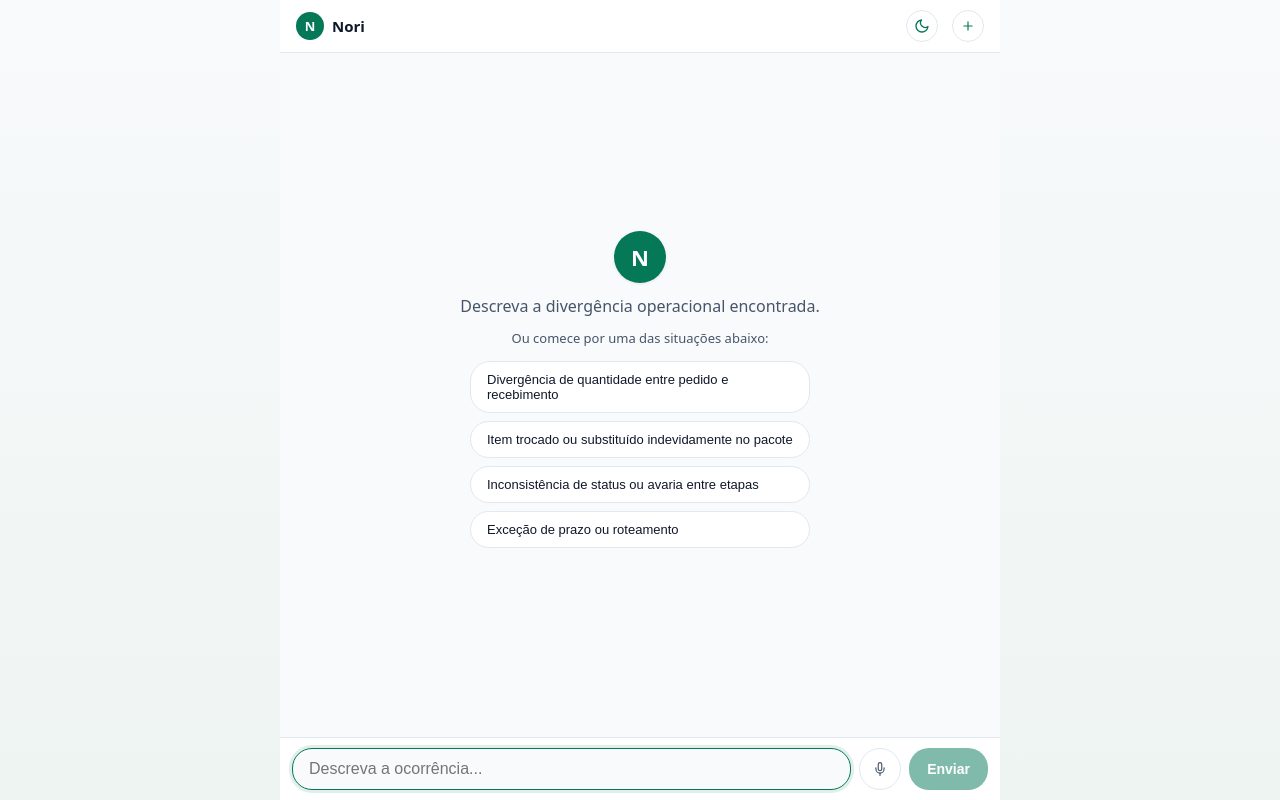
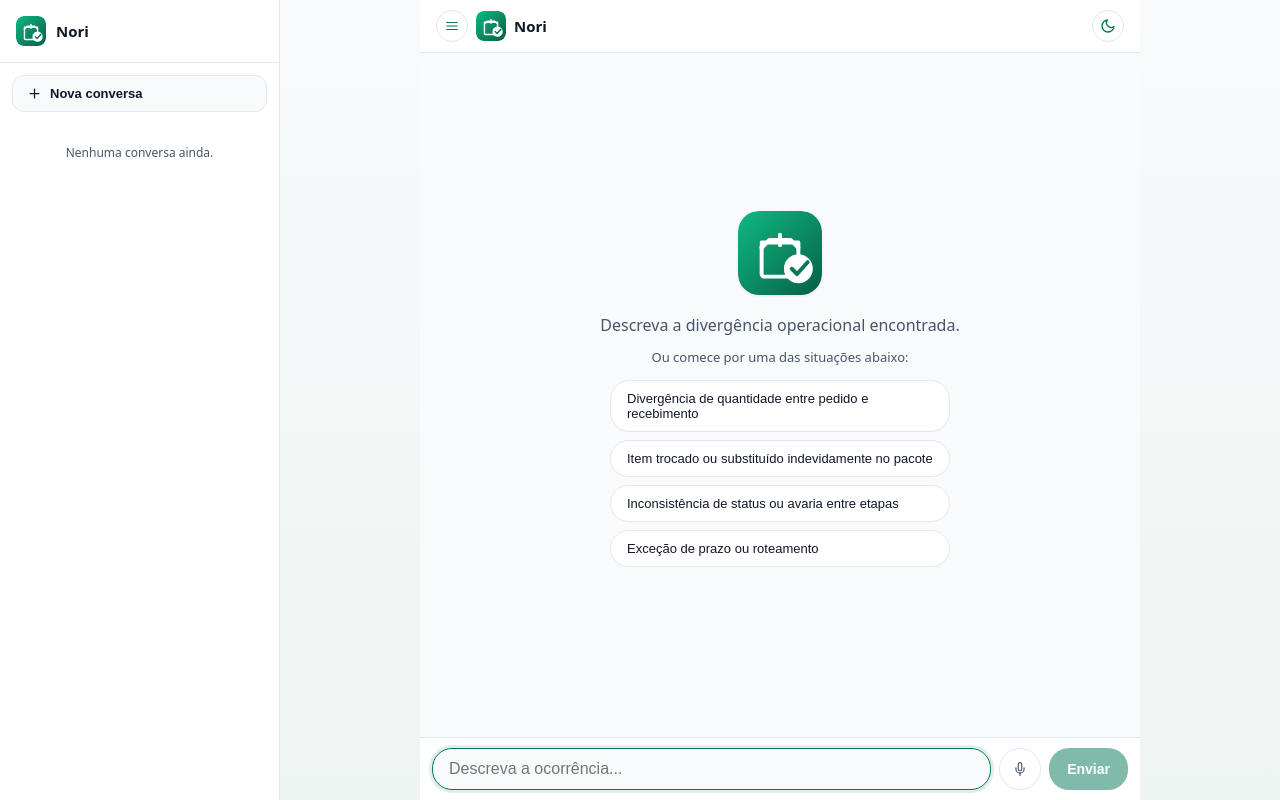
Before and after one commit to Caue2002/Kora, a React (Vite) app in the folder frontend/: page / in a window 1280 px wide. Built offline with nearby package versions, Linux system fonts and the light colour scheme.

Commit message:
Adiciona historico de conversas, logo do Nori e limpa tela de metricas

```diff
--- a/frontend/src/App.tsx
+++ b/frontend/src/App.tsx
@@ -1,17 +1,19 @@
-// Tela exclusiva de chat com o agente Nori
-// Mobile-first: area de mensagens + campo de envio fixo; sem menus ou widgets paralelos
+// Tela principal do chat com o agente Nori
+// Layout com barra lateral de historico (estilo Gemini) + area de chat mobile-first
 
 import { useEffect, useRef, useState } from 'react';
 import {
-  carregarSessao,
   enviarFeedback,
   enviarMensagem,
-  limparSessao,
-  salvarSessao,
+  listarConversas,
+  salvarConversas,
+  tituloDe,
+  type Conversa,
   type Fonte,
   type Mensagem,
 } from './api';
 import { renderMarkdown } from './markdown';
+import Sidebar from './Sidebar';
 
 const AVISOS = ['util', 'confuso', 'incompleto', 'prolixo'] as const;
 
@@ -44,11 +46,6 @@ function novoId(): string {
 function formatarHora(ts?: number): string {
   if (!ts) return '';
   return new Date(ts).toLocaleTimeString('pt-BR', { hour: '2-digit', minute: '2-digit' });
-}
-
-function formatarTokens(n?: number): string {
-  if (!n) return '';
-  return n >= 1000 ? `≈${(n / 1000).toFixed(1)}k` : `≈${n}`;
 }
 
 // Extrai a categoria mais frequente entre as fontes recuperadas pelo RAG
@@ -98,6 +95,13 @@ const iconeMicrofone = (
     <line x1="12" y1="19" x2="12" y2="23" />
   </Icone>
 );
+const iconeMenu = (
+  <Icone>
+    <line x1="3" y1="6" x2="21" y2="6" />
+    <line x1="3" y1="12" x2="21" y2="12" />
+    <line x1="3" y1="18" x2="21" y2="18" />
+  </Icone>
+);
 const iconeSol = (
   <Icone size={16}>
     <circle cx="12" cy="12" r="5" />
@@ -145,21 +149,30 @@ interface ReconhecimentoVoz {
 }
 
 export default function App() {
-  const [mensagens, setMensagens] = useState<Mensagem[]>(() => carregarSessao());
+  const [conversas, setConversas] = useState<Conversa[]>(() => listarConversas());
+  const [conversaId, setConversaId] = useState<string | null>(null);
+  const [mensagens, setMensagens] = useState<Mensagem[]>([]);
   const [entrada, setEntrada] = useState('');
   const [enviando, setEnviando] = useState(false);
   const [erro, setErro] = useState<string | null>(null);
   const [escuro, setEscuro] = useState<boolean>(() => localStorage.getItem(CHAVE_TEMA) === 'escuro');
   const [ouvindo, setOuvindo] = useState(false);
+  const [sidebarAberta, setSidebarAberta] = useState(false);
   const fimRef = useRef<HTMLDivElement>(null);
   const inputRef = useRef<HTMLInputElement>(null);
   const reconhecimentoRef = useRef<ReconhecimentoVoz | null>(null);
+  const conversasRef = useRef(conversas);
+  conversasRef.current = conversas;
 
-  const totalTokens = mensagens.reduce((acc, m) => acc + (m.tokens ?? 0), 0);
-  // conta ocorrencias relatadas (exclui as acoes rapidas de resumo/checklist)
-  const totalOcorrencias = mensagens.filter(
-    (m) => m.role === 'user' && m.content !== ACAO_RESUMO && m.content !== ACAO_CHECKLIST,
-  ).length;
+  // Na primeira carga, abre a conversa mais recente se existir
+  useEffect(() => {
+    if (conversaId === null && conversas.length > 0) {
+      const maisRecente = [...conversas].sort((a, b) => b.atualizadoEm - a.atualizadoEm)[0]!;
+      setConversaId(maisRecente.id);
+      setMensagens(maisRecente.mensagens);
+    }
+    // eslint-disable-next-line react-hooks/exhaustive-deps
+  }, []);
 
   // Aplica o tema escuro/claro no elemento raiz e persiste a escolha
   useEffect(() => {
@@ -167,11 +180,27 @@ export default function App() {
     localStorage.setItem(CHAVE_TEMA, escuro ? 'escuro' : 'claro');
   }, [escuro]);
 
-  // Persiste a conversa na aba e rola para a mensagem mais recente
+  // Persiste a conversa atual na lista de conversas a cada mudanca de mensagens
   useEffect(() => {
-    salvarSessao(mensagens);
+    if (!conversaId || mensagens.length === 0) return;
+    const conversa: Conversa = {
+      id: conversaId,
+      titulo: tituloDe(mensagens),
+      mensagens,
+      atualizadoEm: Date.now(),
+    };
+    setConversas((atual) => {
+      const demais = atual.filter((c) => c.id !== conversaId);
+      const nova = [conversa, ...demais];
+      salvarConversas(nova);
+      return nova;
+    });
+  }, [mensagens, conversaId]);
+
+  // Rola para a mensagem mais recente
+  useEffect(() => {
     fimRef.current?.scrollIntoView({ behavior: 'smooth', block: 'end' });
-  }, [mensagens]);
+  }, [mensagens, enviando]);
 
   // Mantem o foco no campo apos cada resposta
   useEffect(() => {
@@ -212,6 +241,11 @@ export default function App() {
     if (!texto || enviando) return;
     setErro(null);
     setEntrada('');
+    setSidebarAberta(false);
+
+    // garante um id de conversa antes do primeiro envio
+    const cid = conversaId ?? novoId();
+    if (!conversaId) setConversaId(cid);
 
     const doUsuario: Mensagem = { id: novoId(), role: 'user', content: texto, ts: Date.now() };
     setMensagens((atual) => [...atual, doUsuario]);
@@ -247,10 +281,28 @@ export default function App() {
     processarEnvio(entrada.trim());
   }
 
-  function novoCaso() {
-    limparSessao();
+  // Abre uma conversa existente do historico
+  function selecionarConversa(c: Conversa) {
+    setConversaId(c.id);
+    setMensagens(c.mensagens);
+    setErro(null);
+    setSidebarAberta(false);
+  }
+
+  // Inicia uma conversa nova (a anterior fica salva no historico)
+  function novaConversa() {
+    setConversaId(novoId());
     setMensagens([]);
     setErro(null);
+    setSidebarAberta(false);
+  }
+
+  // Exclui uma conversa do historico
+  function excluirConversa(id: string) {
+    const restante = conversasRef.current.filter((c) => c.id !== id);
+    setConversas(restante);
+    salvarConversas(restante);
+    if (id === conversaId) novaConversa();
   }
 
   function exportarParecer() {
@@ -270,13 +322,30 @@ export default function App() {
   const conversaVazia = mensagens.length === 0 && !enviando;
 
   return (
+    <div className="layout">
+      <Sidebar
+        conversas={conversas}
+        atualId={conversaId}
+        aberta={sidebarAberta}
+        onSelecionar={selecionarConversa}
+        onNova={novaConversa}
+        onExcluir={excluirConversa}
+        onFechar={() => setSidebarAberta(false)}
+      />
+
       <div className="chat">
         <header className="chat-topo">
           <div className="chat-titulo-bloco">
-          <span className="chat-avatar-topo">N</span>
+            <button
+              className="btn-icon"
+              onClick={() => setSidebarAberta((v) => !v)}
+              title="Historico de conversas"
+              aria-label="Historico"
+            >
+              {iconeMenu}
+            </button>
+            <img src="/logo.svg" alt="Nori" className="chat-logo" />
             <span className="chat-titulo">Nori</span>
-          {totalOcorrencias > 0 && <span className="chat-tokens">{totalOcorrencias} ocorrências</span>}
-          {totalTokens > 0 && <span className="chat-tokens">{formatarTokens(totalTokens)} tokens</span>}
           </div>
           <div className="chat-acoes">
             <button
@@ -292,18 +361,13 @@ export default function App() {
                 {iconeDownload}
               </button>
             )}
-          <button className="btn-icon" onClick={novoCaso} title="Novo caso" aria-label="Novo caso">
-            <Icone>
-              <path d="M12 5v14M5 12h14" />
-            </Icone>
-          </button>
           </div>
         </header>
 
         <main className="chat-mensagens">
           {conversaVazia && (
             <div className="chat-vazio">
-            <div className="chat-vazio-avatar">N</div>
+              <img src="/logo.svg" alt="Nori" className="chat-vazio-logo" />
               <p>Descreva a divergência operacional encontrada.</p>
               <p className="chat-vazio-dica">Ou comece por uma das situações abaixo:</p>
               <div className="chat-sugestoes">
@@ -324,7 +388,7 @@ export default function App() {
               </div>
             ) : (
               <div key={m.id} className="msg msg-assistant msg-entra">
-              <div className="msg-avatar">N</div>
+                <img src="/logo.svg" alt="" className="msg-avatar" />
                 <div className="msg-assistant-corpo">
                   <div className="msg-balao">{renderMarkdown(m.content)}</div>
                   {m.categoria && (
@@ -332,22 +396,8 @@ export default function App() {
                       {CATEGORIAS[m.categoria] ?? m.categoria}
                     </span>
                   )}
-                {m.fontes && m.fontes.length > 0 && (
-                  <details className="msg-fontes">
-                    <summary>Fontes consultadas ({m.fontes.length})</summary>
-                    <ol>
-                      {m.fontes.map((f, i) => (
-                        <li key={i}>
-                          {f.titulo}
-                          {f.categoria ? ` · ${CATEGORIAS[f.categoria] ?? f.categoria}` : ''}
-                        </li>
-                      ))}
-                    </ol>
-                  </details>
-                )}
                   <div className="msg-meta">
                     {m.modelo}
-                  {m.tokens ? ` · ${formatarTokens(m.tokens)} tokens` : ''}
                     {' · '}
                     {formatarHora(m.ts)}
                   </div>
@@ -374,7 +424,7 @@ export default function App() {
 
           {enviando && (
             <div className="msg msg-assistant">
-            <div className="msg-avatar">N</div>
+              <img src="/logo.svg" alt="" className="msg-avatar" />
               <div className="msg-balao msg-digitando">
                 <span className="dot" />
                 <span className="dot" />
@@ -390,10 +440,12 @@ export default function App() {
         {mensagens.length > 0 && (
           <div className="chat-quick">
             <button className="btn-quick" onClick={() => processarEnvio(ACAO_RESUMO)} disabled={enviando}>
-            {iconeResumo} Resumir caso
+              {iconeResumo}
+              <span className="quick-label">Resumir caso</span>
             </button>
             <button className="btn-quick" onClick={() => processarEnvio(ACAO_CHECKLIST)} disabled={enviando}>
-            {iconeChecklist} Checklist
+              {iconeChecklist}
+              <span className="quick-label">Checklist</span>
             </button>
           </div>
         )}
@@ -428,5 +480,6 @@ export default function App() {
           </button>
         </form>
       </div>
+    </div>
   );
 }
--- /dev/null
+++ b/frontend/src/Sidebar.tsx
@@ -0,0 +1,65 @@
+// Barra lateral de historico de conversas, no estilo do Gemini
+// Lista as conversas salvas, permite abrir, excluir e iniciar uma nova
+
+import type { Conversa } from './api';
+import { formatarDataCurta } from './utils';
+
+interface Props {
+  conversas: Conversa[];
+  atualId: string | null;
+  aberta: boolean;
+  onSelecionar: (c: Conversa) => void;
+  onNova: () => void;
+  onExcluir: (id: string) => void;
+  onFechar: () => void;
+}
+
+export default function Sidebar({ conversas, atualId, aberta, onSelecionar, onNova, onExcluir, onFechar }: Props) {
+  return (
+    <>
+      {aberta && <div className="sidebar-backdrop" onClick={onFechar} />}
+      <aside className={`sidebar ${aberta ? 'aberta' : ''}`}>
+        <div className="sidebar-topo">
+          <img src="/logo.svg" alt="Nori" className="sidebar-logo" />
+          <span className="sidebar-nome">Nori</span>
+        </div>
+
+        <button className="sidebar-novo" onClick={onNova}>
+          <svg width="15" height="15" viewBox="0 0 24 24" fill="none" stroke="currentColor" strokeWidth="2" strokeLinecap="round">
+            <path d="M12 5v14M5 12h14" />
+          </svg>
+          Nova conversa
+        </button>
+
+        <div className="sidebar-lista">
+          {conversas.length === 0 && <p className="sidebar-vazio">Nenhuma conversa ainda.</p>}
+          {[...conversas]
+            .sort((a, b) => b.atualizadoEm - a.atualizadoEm)
+            .map((c) => (
+              <div
+                key={c.id}
+                className={`sidebar-item ${c.id === atualId ? 'ativa' : ''}`}
+                onClick={() => onSelecionar(c)}
+                role="button"
+                tabIndex={0}
+                onKeyDown={(e) => e.key === 'Enter' && onSelecionar(c)}
+              >
+                <span className="sidebar-item-titulo">{c.titulo}</span>
+                <span className="sidebar-item-data">{formatarDataCurta(c.atualizadoEm)}</span>
+                <button
+                  className="sidebar-item-excluir"
+                  title="Excluir conversa"
+                  onClick={(e) => {
+                    e.stopPropagation();
+                    onExcluir(c.id);
+                  }}
+                >
+                  ×
+                </button>
+              </div>
+            ))}
+        </div>
+      </aside>
+    </>
+  );
+}
--- a/frontend/src/api.ts
+++ b/frontend/src/api.ts
@@ -1,4 +1,5 @@
-// Cliente da API do chat e persistencia da sessao na aba (sessionStorage)
+// Cliente da API do chat e persistencia das conversas no navegador (localStorage)
+// Permite historico de chats estilo Gemini: varias conversas salvas localmente
 
 export interface Fonte {
   titulo: string;
@@ -16,6 +17,14 @@ export interface Mensagem {
   tokens?: number;
 }
 
+// Conversa completa persistida para o historico lateral
+export interface Conversa {
+  id: string;
+  titulo: string;
+  mensagens: Mensagem[];
+  atualizadoEm: number;
+}
+
 export interface RespostaChat {
   resposta: string;
   modelo?: string;
@@ -26,30 +35,58 @@ export interface RespostaChat {
   erro?: string;
 }
 
-const CHAVE_SESSAO = 'kora-chat-v1';
+const CHAVE_CONVERSAS = 'kora-conversas-v1';
+const CHAVE_LEGADO = 'kora-chat-v1';
 
-// Carrega o historico visual da aba; retorna vazio se nao houver ou estiver corrompido
-export function carregarSessao(): Mensagem[] {
+// Le as conversas salvas; na primeira vez migra o chat unico da versao anterior
+export function listarConversas(): Conversa[] {
   try {
-    const bruto = sessionStorage.getItem(CHAVE_SESSAO);
-    if (!bruto) return [];
-    const dados = JSON.parse(bruto) as Mensagem[];
-    return Array.isArray(dados) ? dados : [];
+    const bruto = localStorage.getItem(CHAVE_CONVERSAS);
+    if (bruto) {
+      const dados = JSON.parse(bruto) as Conversa[];
+      return Array.isArray(dados) ? dados : [];
+    }
   } catch {
-    return [];
+    // segue para a migracao legado
+  }
+
+  // Migracao: importa a conversa unica salva em sessionStorage pela versao anterior
+  try {
+    const antigo = sessionStorage.getItem(CHAVE_LEGADO);
+    if (antigo) {
+      const msgs = JSON.parse(antigo) as Mensagem[];
+      if (Array.isArray(msgs) && msgs.length > 0) {
+        const conversa: Conversa = {
+          id: `${Date.now()}`,
+          titulo: tituloDe(msgs),
+          mensagens: msgs,
+          atualizadoEm: Date.now(),
+        };
+        salvarConversas([conversa]);
+        sessionStorage.removeItem(CHAVE_LEGADO);
+        return [conversa];
+      }
+    }
+  } catch {
+    // ignora falha de migracao
+  }
+  return [];
+}
+
+export function salvarConversas(conversas: Conversa[]): void {
+  try {
+    localStorage.setItem(CHAVE_CONVERSAS, JSON.stringify(conversas));
+  } catch {
+    // armazenamento cheio ou indisponivel
   }
 }
 
-export function salvarSessao(mensagens: Mensagem[]): void {
-  try {
-    sessionStorage.setItem(CHAVE_SESSAO, JSON.stringify(mensagens));
-  } catch {
-    // armazenamento cheio ou indisponivel: segue sem persistir
-  }
-}
-
-export function limparSessao(): void {
-  sessionStorage.removeItem(CHAVE_SESSAO);
+// Deriva o titulo da conversa a partir da primeira mensagem do usuario
+export function tituloDe(mensagens: Mensagem[]): string {
+  const primeira = mensagens.find((m) => m.role === 'user');
+  if (!primeira) return 'Nova conversa';
+  const t = primeira.content.replace(/\s+/g, ' ').trim();
+  return t.length > 42 ? `${t.slice(0, 42)}...` : t;
 }
 
 // Envia a mensagem ao endpoint /api/chat com a janela recente do historico
--- a/frontend/src/styles.css
+++ b/frontend/src/styles.css
@@ -575,3 +575,226 @@ body {
   min-width: 30px;
   justify-content: center;
 }
+
+/* ===== layout com barra lateral ===== */
+.layout {
+  display: flex;
+  height: 100dvh;
+  overflow: hidden;
+}
+
+.chat {
+  flex: 1;
+  min-width: 0;
+}
+
+/* ===== barra lateral de historico ===== */
+.sidebar {
+  position: fixed;
+  top: 0;
+  left: 0;
+  bottom: 0;
+  width: 280px;
+  display: flex;
+  flex-direction: column;
+  background: var(--cartao);
+  border-right: 1px solid var(--agente-borda);
+  transform: translateX(-105%);
+  transition: transform 0.2s ease;
+  z-index: 40;
+}
+
+.sidebar.aberta {
+  transform: translateX(0);
+}
+
+.sidebar-backdrop {
+  position: fixed;
+  inset: 0;
+  background: rgba(15, 23, 42, 0.45);
+  z-index: 35;
+}
+
+.sidebar-topo {
+  display: flex;
+  align-items: center;
+  gap: 10px;
+  padding: 16px;
+  border-bottom: 1px solid var(--agente-borda);
+}
+
+.sidebar-logo {
+  width: 30px;
+  height: 30px;
+  border-radius: 8px;
+}
+
+.sidebar-nome {
+  font-weight: 700;
+  font-size: 15px;
+}
+
+.sidebar-novo {
+  display: flex;
+  align-items: center;
+  gap: 8px;
+  margin: 12px;
+  padding: 10px 14px;
+  border: 1px solid var(--agente-borda);
+  border-radius: 12px;
+  background: var(--fundo);
+  color: var(--texto);
+  font-size: 13px;
+  font-weight: 600;
+  cursor: pointer;
+}
+
+.sidebar-novo:hover {
+  border-color: var(--acento);
+  color: var(--acento);
+}
+
+.sidebar-lista {
+  flex: 1;
+  overflow-y: auto;
+  padding: 0 8px 12px;
+}
+
+.sidebar-vazio {
+  font-size: 12px;
+  color: var(--texto-suave);
+  text-align: center;
+  padding: 20px 8px;
+}
+
+.sidebar-item {
+  position: relative;
+  padding: 10px 12px;
+  border-radius: 10px;
+  cursor: pointer;
+  margin-bottom: 2px;
+}
+
+.sidebar-item:hover {
+  background: var(--acento-claro);
+}
+
+.sidebar-item.ativa {
+  background: var(--acento-claro);
+  border-left: 3px solid var(--acento);
+}
+
+.sidebar-item-titulo {
+  display: block;
+  font-size: 13px;
+  font-weight: 500;
+  white-space: nowrap;
+  overflow: hidden;
+  text-overflow: ellipsis;
+  padding-right: 34px;
+}
+
+.sidebar-item-data {
+  display: block;
+  font-size: 11px;
+  color: var(--texto-suave);
+  margin-top: 2px;
+}
+
+.sidebar-item-excluir {
+  position: absolute;
+  top: 8px;
+  right: 8px;
+  width: 22px;
+  height: 22px;
+  border: none;
+  border-radius: 6px;
+  background: none;
+  color: var(--texto-suave);
+  font-size: 15px;
+  line-height: 1;
+  cursor: pointer;
+  opacity: 0;
+}
+
+.sidebar-item:hover .sidebar-item-excluir,
+.sidebar-item-excluir:focus {
+  opacity: 1;
+}
+
+.sidebar-item-excluir:hover {
+  color: #dc2626;
+  background: rgba(220, 38, 38, 0.08);
+}
+
+/* em telas grandes a sidebar fica sempre visivel a esquerda */
+@media (min-width: 860px) {
+  .sidebar {
+    position: relative;
+    transform: none;
+    flex-shrink: 0;
+  }
+  .sidebar-backdrop {
+    display: none;
+  }
+}
+
+/* ===== logo ===== */
+.chat-logo {
+  width: 30px;
+  height: 30px;
+  border-radius: 8px;
+}
+
+.chat-vazio-logo {
+  width: 84px;
+  height: 84px;
+  border-radius: 20px;
+  margin-bottom: 14px;
+  box-shadow: var(--sombra);
+}
+
+.msg-avatar {
+  border-radius: 50%;
+  object-fit: cover;
+  background: var(--acento-claro);
+}
+
+/* ===== acoes rapidas responsivas ===== */
+.chat-quick {
+  display: flex;
+  gap: 8px;
+  padding: 6px 12px 0;
+}
+
+.btn-quick {
+  flex: 1;
+  min-width: 0;
+  display: inline-flex;
+  align-items: center;
+  justify-content: center;
+  gap: 6px;
+  background: var(--cartao);
+  border: 1px solid var(--agente-borda);
+  color: var(--acento);
+  font-size: 12px;
+  font-weight: 600;
+  border-radius: 16px;
+  padding: 8px 8px;
+  cursor: pointer;
+  white-space: nowrap;
+  overflow: hidden;
+}
+
+.btn-quick svg {
+  flex-shrink: 0;
+}
+
+@media (max-width: 400px) {
+  .quick-label {
+    display: none;
+  }
+  .btn-quick {
+    padding: 8px;
+  }
+}
--- /dev/null
+++ b/frontend/src/utils.ts
@@ -0,0 +1,11 @@
+// Utilitarios de formatacao de data para a interface
+
+// Formata timestamp como "21/11 14:32" para itens do historico
+export function formatarDataCurta(ts: number): string {
+  const d = new Date(ts);
+  const dia = String(d.getDate()).padStart(2, '0');
+  const mes = String(d.getMonth() + 1).padStart(2, '0');
+  const hora = String(d.getHours()).padStart(2, '0');
+  const min = String(d.getMinutes()).padStart(2, '0');
+  return `${dia}/${mes} ${hora}:${min}`;
+}
```
Also changed, not shown: frontend/src/markdown.tsx (+7 -5 lines), frontend/public/icon.svg, frontend/public/logo.svg (added). Lines whose indentation alone changed are shown as unchanged.
